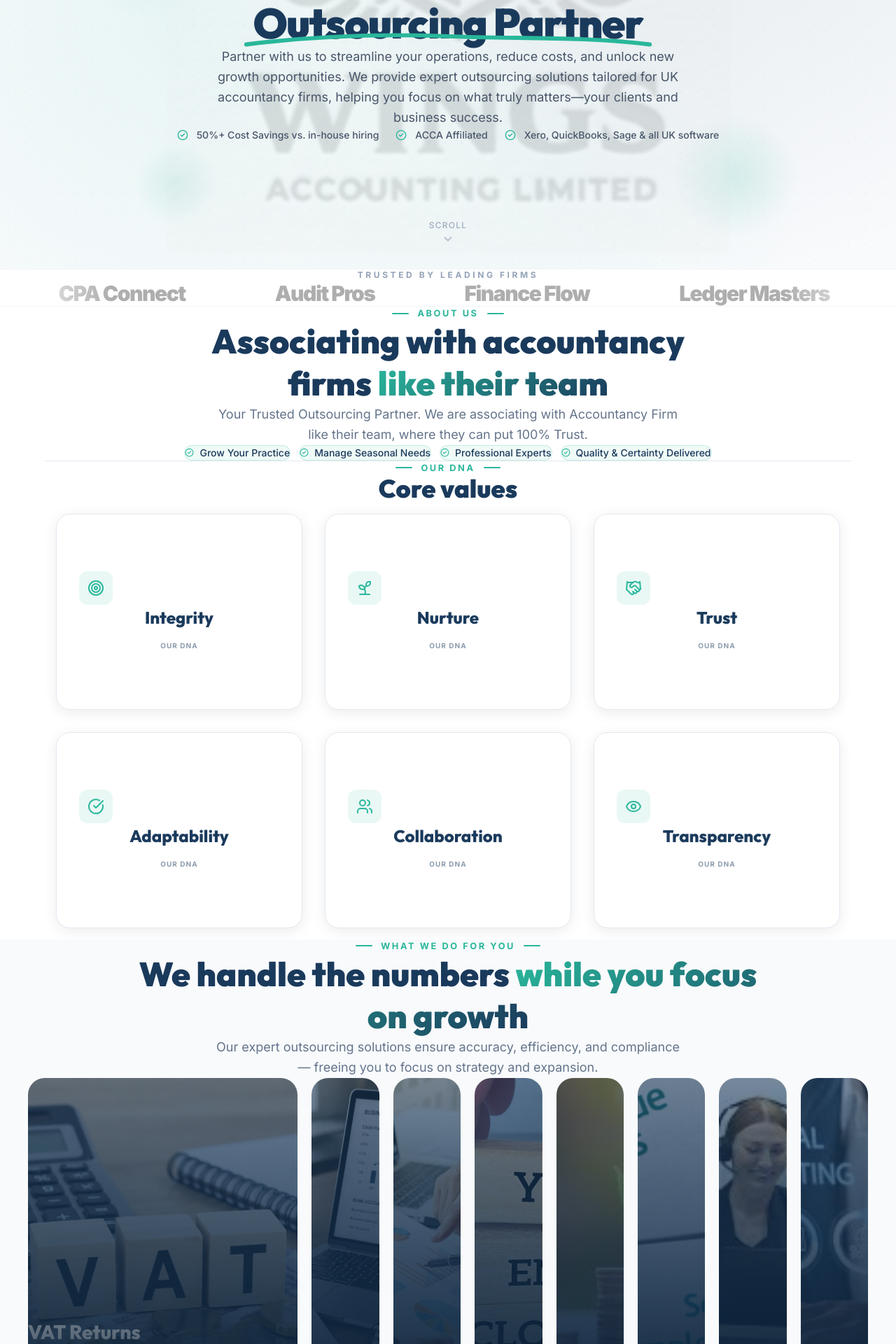
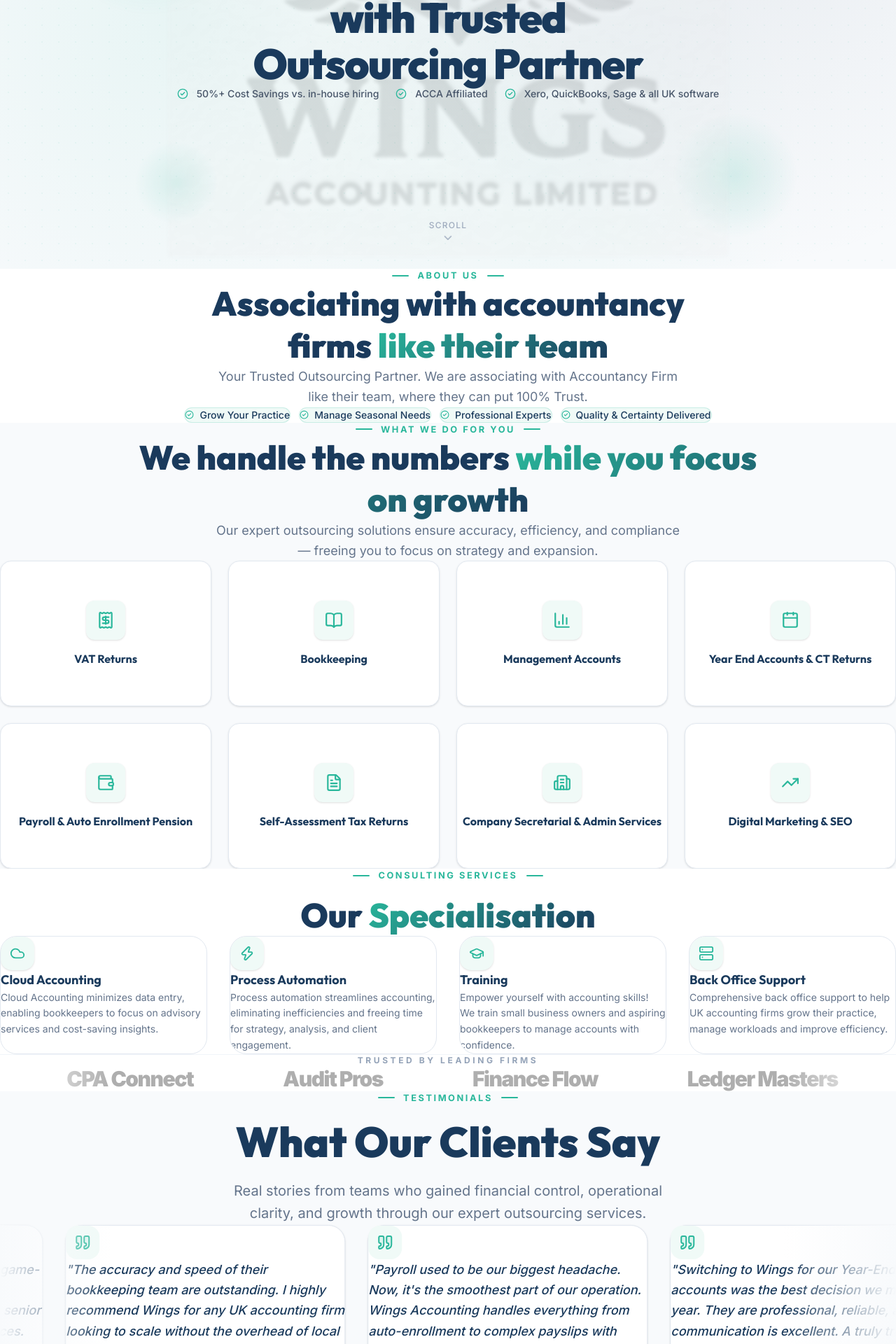
Before and after one commit to manavshah052003/Wings-Accounting-Limited, a Next.js app: page / in a window 1280 px wide. Shown: the part 416-2336 px from the top of the page at 70% size. Built offline with nearby package versions, Linux system fonts and the light colour scheme.

Commit message:
Updated feature/fixed issue

```diff
--- a/src/app/globals.css
+++ b/src/app/globals.css
@@ -483,3 +483,8 @@ h1, h2, h3, h4, h5, h6 {
     font-size: 1.1rem;
   }
 }
+
+/* ── Service flip cards ── */
+.flip-card-group:hover .flip-inner {
+  transform: rotateY(180deg);
+}
--- a/src/app/page.tsx
+++ b/src/app/page.tsx
@@ -1,11 +1,8 @@
 import Navbar from "@/components/Navbar";
 import Hero from "@/components/Hero";
-import Partners from "@/components/Partners";
 import About from "@/components/About";
 import Services from "@/components/Services";
 import Testimonials from "@/components/Testimonials";
-
-
 import Leadership from "@/components/Leadership";
 import Contact from "@/components/Contact";
 import Footer from "@/components/Footer";
@@ -16,12 +13,9 @@ export default function Home() {
       <Navbar />
       <main>
         <Hero />
-        <Partners />
         <About />
         <Services />
         <Testimonials />
-
-
         <Leadership />
         <Contact />
       </main>
--- a/src/components/About.tsx
+++ b/src/components/About.tsx
@@ -2,15 +2,8 @@
 
 import { useRef } from "react";
 import { motion, useInView } from "framer-motion";
-import {
-  Target, Sprout, Handshake, CheckCircle,
-  Users, Eye, CheckCircle2, Award,
-} from "lucide-react";
+import { CheckCircle2, Award } from "lucide-react";
 import { aboutContent } from "@/lib/config";
-
-const iconMap: Record<string, React.ComponentType<{ size?: number; className?: string }>> = {
-  Target, Sprout, Handshake, CheckCircle, Users, Eye,
-};
 
 const fadeUp = {
   hidden: { opacity: 0, y: 30 },
@@ -74,57 +67,6 @@ export default function About() {
           ))}
         </motion.div>
 
-        {/* Divider */}
-        <div className="border-t border-[#e2e8f0] mb-12" />
-
-        {/* Core Values heading */}
-        <motion.div
-          custom={2}
-          variants={fadeUp}
-          initial="hidden"
-          animate={inView ? "visible" : "hidden"}
-          className="w-full flex flex-col items-center text-center mb-10"
-        >
-          <span className="section-tagline mb-3">Our DNA</span>
-          <h3 className="text-2xl sm:text-3xl lg:text-4xl font-black text-[#1a3a5c]">Core values</h3>
-        </motion.div>
-
-        {/* Core Values grid — Parallax Flipping Cards */}
-        <div className="flip-card-wrapper mb-12">
-          <div className="flip-card-cols">
-            {aboutContent.coreValues.map((val, i) => {
-              const Icon = iconMap[val.icon] || CheckCircle;
-              return (
-                <motion.div
-                  key={val.title}
-                  custom={i + 3}
-                  variants={fadeUp}
-                  initial="hidden"
-                  animate={inView ? "visible" : "hidden"}
-                  className="flip-card-col"
-                >
-                  <div className="flip-card-container">
-                    <div className="flip-card-front">
-                      <div className="flip-card-inner">
-                        <div className="w-12 h-12 rounded-xl bg-[#29b79b]/10 flex items-center justify-center mx-auto mb-4">
-                          <Icon size={24} className="text-[#29b79b]" />
-                        </div>
-                        <p>{val.title}</p>
-                        <span className="text-[10px] uppercase tracking-widest font-bold opacity-50">Our DNA</span>
-                      </div>
-                    </div>
-                    <div className="flip-card-back">
-                      <div className="flip-card-inner">
-                        <p className="mb-0">{val.description}</p>
-                      </div>
-                    </div>
-                  </div>
-                </motion.div>
-              );
-            })}
-          </div>
-        </div>
-
       </div>
     </section>
   );
--- a/src/components/Hero.tsx
+++ b/src/components/Hero.tsx
@@ -87,35 +87,8 @@ export default function Hero() {
           <br />
           with Trusted
           <br />
-          <span className="relative inline-block">
-            Outsourcing Partner
-            <svg
-              className="absolute -bottom-1 left-1/2 -translate-x-1/2 w-[105%]"
-              viewBox="0 0 300 12"
-              fill="none"
-              xmlns="http://www.w3.org/2000/svg"
-              preserveAspectRatio="none"
-            >
-              <path
-                d="M2 9C50 3 100 1 150 3 200 5 250 3 298 9"
-                stroke="#29b79b"
-                strokeWidth="3"
-                strokeLinecap="round"
-              />
-            </svg>
-          </span>
+          Outsourcing Partner
         </motion.h1>
-
-        {/* Subheadline */}
-        <motion.p
-          custom={2}
-          variants={fadeUp}
-          initial="hidden"
-          animate="visible"
-          className="text-[#475569] text-lg leading-relaxed mb-8 max-w-2xl mx-auto"
-        >
-          {heroContent.subheadline}
-        </motion.p>
 
         {/* Key benefits bullets */}
         <motion.ul
--- a/src/components/Services.tsx
+++ b/src/components/Services.tsx
@@ -1,6 +1,6 @@
 "use client";
 
-import { useRef, useState } from "react";
+import { useRef } from "react";
 import { motion, useInView } from "framer-motion";
 import {
   Receipt,
@@ -17,18 +17,8 @@ import {
   GraduationCap,
   Server,
 } from "lucide-react";
-import { servicesContent, specialisationsContent } from "@/lib/config";
+import { servicesContent, specialisationsContent, partnersContent } from "@/lib/config";
 
-const serviceImages = [
-  "/services/vat.jpeg",
-  "/services/bookkeeping.jpeg",
-  "/services/account-manager.png",
-  "/services/year-end.png",
-  "/services/payroll.jpeg",
-  "/services/self-assessment.png",
-  "/services/admin.jpeg",
-  "/services/digital-marketing.jpeg",
-];
 
 const iconMap: Record<string, any> = {
   Receipt,
@@ -60,8 +50,6 @@ export default function Services() {
   const inView = useInView(ref, { once: true, margin: "-80px" });
   const specInView = useInView(specRef, { once: true, margin: "-80px" });
 
-  const [activeIdx, setActiveIdx] = useState(0);
-
   return (
     <>
       {/* ══════════════════════ SERVICES ══════════════════════ */}
@@ -88,22 +76,59 @@ export default function Services() {
             </p>
           </motion.div>
 
-          {/* Expandable Slider */}
-          <div className="services-slider flex gap-4 h-[400px] w-full">
-            {servicesContent.items.map((service, i) => (
-              <div
-                key={service.title}
-                className={`service-item flex-[1] transition-all duration-500 ease-[cubic-bezier(0.22,1,0.36,1)] rounded-3xl overflow-hidden relative cursor-pointer ${activeIdx === i ? 'flex-[4]' : ''}`}
-                style={{ backgroundImage: `linear-gradient(rgba(26,58,92,0.6), rgba(26,58,92,0.8)), url(${serviceImages[i] || serviceImages[0]})`, backgroundSize: 'cover', backgroundPosition: 'center' }}
-                onMouseEnter={() => setActiveIdx(i)}
-                onClick={() => setActiveIdx(i)}
-              >
-                <div className={`p-8 h-full flex flex-col justify-end text-white transition-opacity duration-300 ${activeIdx === i ? 'opacity-100' : 'opacity-0'}`}>
-                  <h3 className="text-2xl font-bold mb-3">{service.title}</h3>
-                  <p className="text-white/80 leading-relaxed">{service.description}</p>
-                </div>
-              </div>
-            ))}
+          {/* Services Grid */}
+          <div className="grid sm:grid-cols-2 lg:grid-cols-4 gap-6 w-full">
+            {servicesContent.items.map((service, i) => {
+              const Icon = iconMap[service.icon] || Receipt;
+              return (
+                <motion.div
+                  key={service.title}
+                  custom={i + 1}
+                  variants={cardVariants}
+                  initial="hidden"
+                  animate={inView ? "visible" : "hidden"}
+                  className="group cursor-pointer"
+                  style={{ perspective: "1000px" }}
+                >
+                  {/* Flip wrapper */}
+                  <div
+                    className="relative w-full h-52 transition-transform duration-700 ease-in-out"
+                    style={{
+                      transformStyle: "preserve-3d",
+                    }}
+                  >
+                    <div className="flip-card-group absolute inset-0">
+                      <div
+                        className="flip-inner relative w-full h-full transition-transform duration-700 ease-in-out"
+                        style={{ transformStyle: "preserve-3d" }}
+                      >
+                        {/* Front */}
+                        <div
+                          className="absolute inset-0 rounded-2xl bg-white border border-[#e2e8f0] flex flex-col items-center justify-center gap-4 p-6 shadow-sm"
+                          style={{ backfaceVisibility: "hidden" }}
+                        >
+                          <div className="w-14 h-14 rounded-xl bg-[#f0faf7] flex items-center justify-center shadow-sm">
+                            <Icon size={26} className="text-[#29b79b]" />
+                          </div>
+                          <h3 className="font-bold text-[#1a3a5c] text-base text-center leading-snug">{service.title}</h3>
+                        </div>
+                        {/* Back */}
+                        <div
+                          className="absolute inset-0 rounded-2xl bg-[#1a3a5c] flex flex-col items-center justify-center gap-3 p-6 shadow-xl"
+                          style={{ backfaceVisibility: "hidden", transform: "rotateY(180deg)" }}
+                        >
+                          <div className="w-10 h-10 rounded-xl bg-[#29b79b]/20 flex items-center justify-center mb-1">
+                            <Icon size={20} className="text-[#29b79b]" />
+                          </div>
+                          <h3 className="font-bold text-white text-sm text-center leading-snug">{service.title}</h3>
+                          <p className="text-white/75 text-xs leading-relaxed text-center">{service.description}</p>
+                        </div>
+                      </div>
+                    </div>
+                  </div>
+                </motion.div>
+              );
+            })}
           </div>
         </div>
       </section>
@@ -112,7 +137,7 @@ export default function Services() {
       <section
         id="specialisations"
         ref={specRef}
-        className="py-48 lg:py-64 bg-white flex flex-col items-center"
+        className="py-20 lg:py-28 bg-white flex flex-col items-center"
       >
         <div className="w-full max-w-7xl mx-auto px-6 flex flex-col items-center">
           {/* Header */}
@@ -121,16 +146,16 @@ export default function Services() {
             variants={cardVariants}
             initial="hidden"
             animate={specInView ? "visible" : "hidden"}
-            className="w-full text-center mb-32 flex flex-col items-center gap-8 py-10"
+            className="w-full text-center mb-14 flex flex-col items-center gap-4"
           >
             <span className="section-tagline">{specialisationsContent.tagline}</span>
-            <h2 className="text-3xl lg:text-6xl font-black text-[#1a3a5c] leading-tight text-center">
+            <h2 className="text-3xl lg:text-5xl font-black text-[#1a3a5c] leading-tight text-center">
               Our <span className="gradient-text">Specialisation</span>
             </h2>
           </motion.div>
 
           {/* Cards */}
-          <div className="grid sm:grid-cols-2 lg:grid-cols-4 gap-12 w-full">
+          <div className="grid sm:grid-cols-2 lg:grid-cols-4 gap-8 w-full">
             {specialisationsContent.items.map((item, i) => {
               const Icon = iconMap[item.icon] || Cloud;
               return (
@@ -142,25 +167,24 @@ export default function Services() {
                     animate={specInView ? "visible" : "hidden"}
                     className="group relative flex flex-col h-full rounded-3xl overflow-hidden bg-white hover:bg-[#1a3a5c] border border-[#e2e8f0] hover:border-transparent transition-all duration-500 hover:shadow-2xl hover:shadow-[#1a3a5c]/20 hover:-translate-y-2"
                   >
-                    <div className="p-10 flex flex-col h-full">
-                      <div className="w-14 h-14 rounded-2xl bg-[#f0faf7] group-hover:bg-[#29b79b] flex items-center justify-center mb-8 transition-all duration-300 shadow-sm">
+                    <div className="p-8 flex flex-col h-full">
+                      <div className="w-12 h-12 rounded-2xl bg-[#f0faf7] group-hover:bg-[#29b79b] flex items-center justify-center mb-6 transition-all duration-300 shadow-sm">
                         <Icon
-                          size={26}
+                          size={22}
                           className="text-[#29b79b] group-hover:text-white transition-colors duration-300"
                         />
                       </div>
-                      <h3 className="font-bold text-[#1a3a5c] group-hover:text-white text-xl mb-4 transition-colors duration-300">
+                      <h3 className="font-bold text-[#1a3a5c] group-hover:text-white text-lg mb-3 transition-colors duration-300">
                         {item.title}
                       </h3>
                       <p className="text-[#64748b] group-hover:text-white/80 text-sm leading-relaxed transition-colors duration-300 flex-grow">
                         {item.description}
                       </p>
                     </div>
-
                     {/* Arrow badge */}
-                    <div className="absolute top-6 right-6 w-10 h-10 rounded-full bg-[#f8fafc]/0 group-hover:bg-[#29b79b]/20 flex items-center justify-center transition-all duration-300">
+                    <div className="absolute top-5 right-5 w-8 h-8 rounded-full bg-[#f8fafc]/0 group-hover:bg-[#29b79b]/20 flex items-center justify-center transition-all duration-300">
                       <ArrowUpRight
-                        size={18}
+                        size={16}
                         className="text-transparent group-hover:text-[#29b79b] transition-colors duration-300"
                       />
                     </div>
@@ -169,6 +193,33 @@ export default function Services() {
             })}
           </div>
         </div>
+
+        {/* ── Partner Marquee ── */}
+        <div className="w-full mt-16 pt-12 border-t border-[#f1f5f9] overflow-hidden">
+          <p className="text-center text-[#94a3b8] text-xs font-bold uppercase tracking-[0.3em] mb-8">
+            {partnersContent.title}
+          </p>
+          <div className="relative w-full">
+            <div className="absolute left-0 top-0 bottom-0 w-20 lg:w-40 bg-gradient-to-r from-white to-transparent z-10" />
+            <div className="absolute right-0 top-0 bottom-0 w-20 lg:w-40 bg-gradient-to-l from-white to-transparent z-10" />
+            <motion.div
+              className="flex gap-16 lg:gap-32 items-center w-fit"
+              animate={{ x: ["0%", "-33.33%"] }}
+              transition={{ x: { repeat: Infinity, repeatType: "loop", duration: 30, ease: "linear" } }}
+            >
+              {[...partnersContent.logos, ...partnersContent.logos, ...partnersContent.logos].map((logo, i) => (
+                <div
+                  key={`${logo.id}-${i}`}
+                  className="flex-shrink-0 grayscale opacity-40 hover:grayscale-0 hover:opacity-100 transition-all duration-500 cursor-pointer group"
+                >
+                  <span className="text-2xl lg:text-3xl font-black text-[#1a3a5c] tracking-tighter group-hover:text-[#29b79b]">
+                    {logo.name}
+                  </span>
+                </div>
+              ))}
+            </motion.div>
+          </div>
+        </div>
       </section>
     </>
   );
--- a/src/components/Testimonials.tsx
+++ b/src/components/Testimonials.tsx
@@ -29,15 +29,15 @@ export default function Testimonials() {
     <section
       id="testimonials"
       ref={ref}
-      className="py-48 lg:py-64 bg-[#f8fafc] overflow-hidden flex flex-col items-center"
+      className="py-20 lg:py-28 bg-[#f8fafc] overflow-hidden flex flex-col items-center"
     >
-      <div className="w-full max-w-7xl px-6 flex flex-col items-center mb-24">
+      <div className="w-full max-w-7xl px-6 flex flex-col items-center mb-16">
         {/* Header */}
         <motion.div
           variants={fadeUp}
           initial="hidden"
           animate={inView ? "visible" : "hidden"}
-          className="w-full text-center flex flex-col items-center gap-8"
+          className="w-full text-center flex flex-col items-center gap-4"
         >
           <span className="section-tagline">{testimonialsContent.tagline}</span>
           <h2 className="text-4xl lg:text-6xl font-black text-[#1a3a5c] leading-tight text-center max-w-3xl">
```
